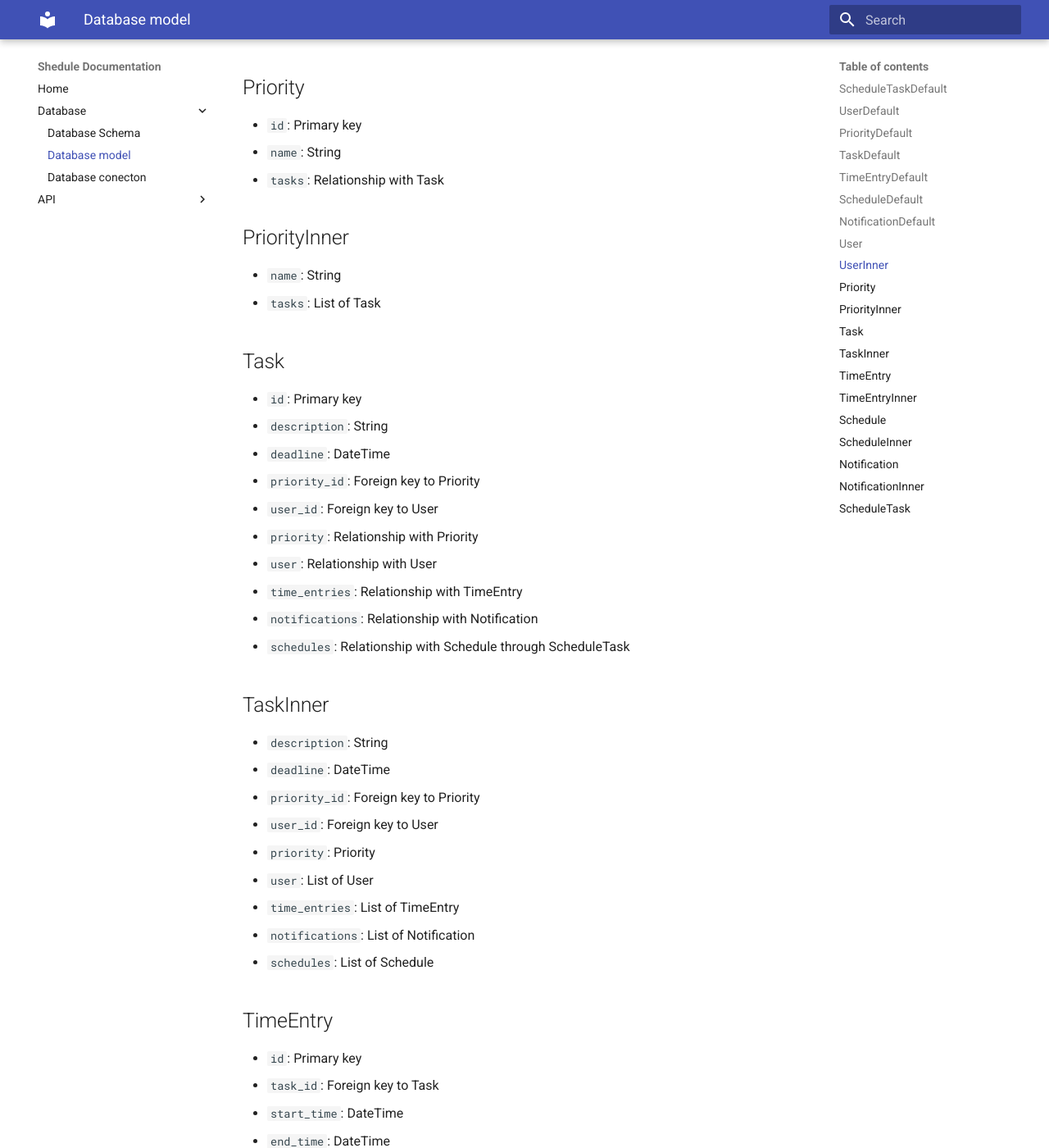
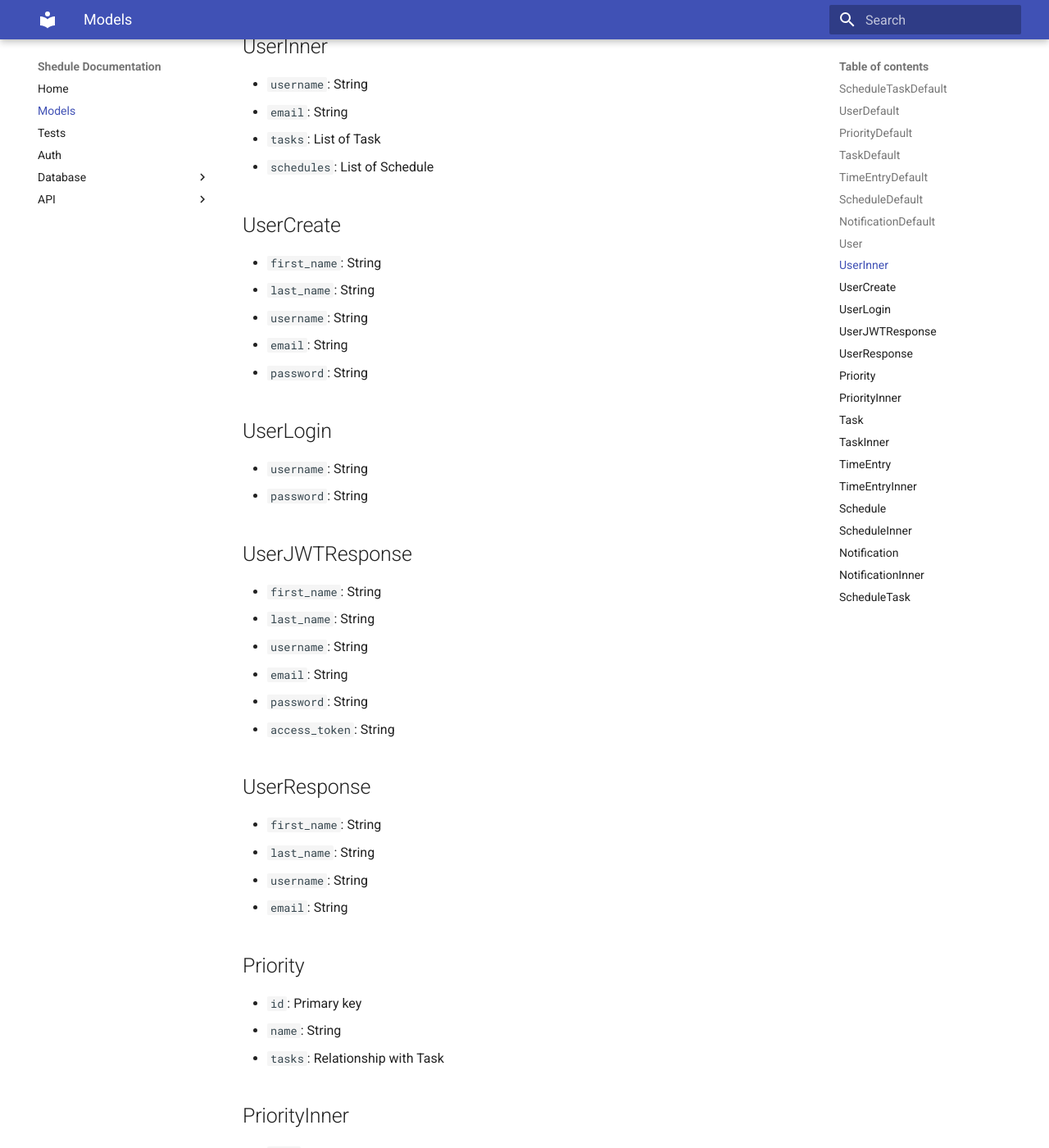
Before and after one commit to BZ6/PiNWebLab1, an MkDocs documentation site: the page built from docs/models.md, in a window 1280 px wide and 1400 px high, scrolled down 1745 px. Shown: the whole window at 82% size. Built offline with MkDocs 1.6.1 and Material for MkDocs 9.7.7, drawn with Linux system fonts in a browser that asks for light colours; some of the changed text lies outside the part shown.

```diff
--- a/docs/db/database_model.md
+++ b/docs/models.md
@@ -7,6 +7,8 @@
 
 ## UserDefault
 
+- `first_name`: String
+- `last_name`: String
 - `username`: String
 - `email`: String
 
@@ -42,7 +44,10 @@
 ## User
 
 - `id`: Primary key
+- `first_name`: String
+- `last_name`: String
 - `username`: String
+- `password_hash`: String
 - `email`: String
 - `tasks`: Relationship with Task
 - `schedules`: Relationship with Schedule
@@ -53,6 +58,35 @@
 - `email`: String
 - `tasks`: List of Task
 - `schedules`: List of Schedule
+
+## UserCreate
+
+- `first_name`: String
+- `last_name`: String
+- `username`: String
+- `email`: String
+- `password`: String
+
+## UserLogin
+
+- `username`: String
+- `password`: String
+
+## UserJWTResponse
+
+- `first_name`: String
+- `last_name`: String
+- `username`: String
+- `email`: String
+- `password`: String
+- `access_token`: String
+
+## UserResponse
+
+- `first_name`: String
+- `last_name`: String
+- `username`: String
+- `email`: String
 
 ## Priority
 
--- a/mkdocs.yml
+++ b/mkdocs.yml
@@ -4,13 +4,16 @@ theme:
 
 nav:
   - Home: index.md
+  - Models: models.md
+  - Tests: tests.md
+  - Auth: auth.md
   - Database:
     - Database Schema: db/database_schema.md
-    - Database model: db/database_model.md
     - Database conecton: db/database_connection.md
   - API:
     - Generic functions: api/generic.md
     - Users: api/users.md
+    - Auth users: api/users/me.md
     - Priorities: api/priorities.md
     - Tasks: api/tasks.md
     - Time Entries: api/time_entries.md
```
Also changed, not shown: docs/api/users.md (+2 -0 lines), docs/api/users/me.md (added, +183 -0 lines), docs/auth.md (added, +66 -0 lines), docs/db/database_schema.md (+3 -0 lines), docs/tests.md (added, +94 -0 lines), 7 other files.
